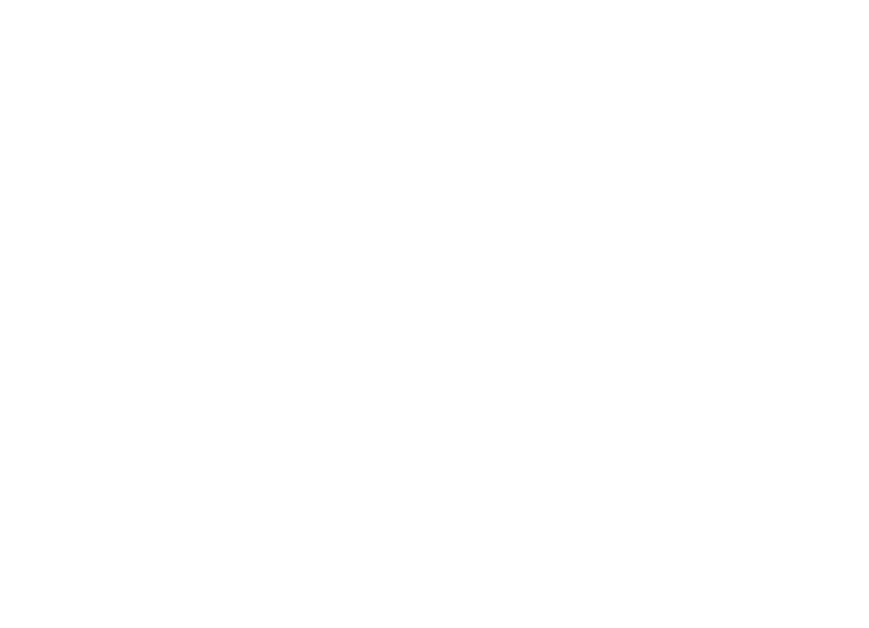
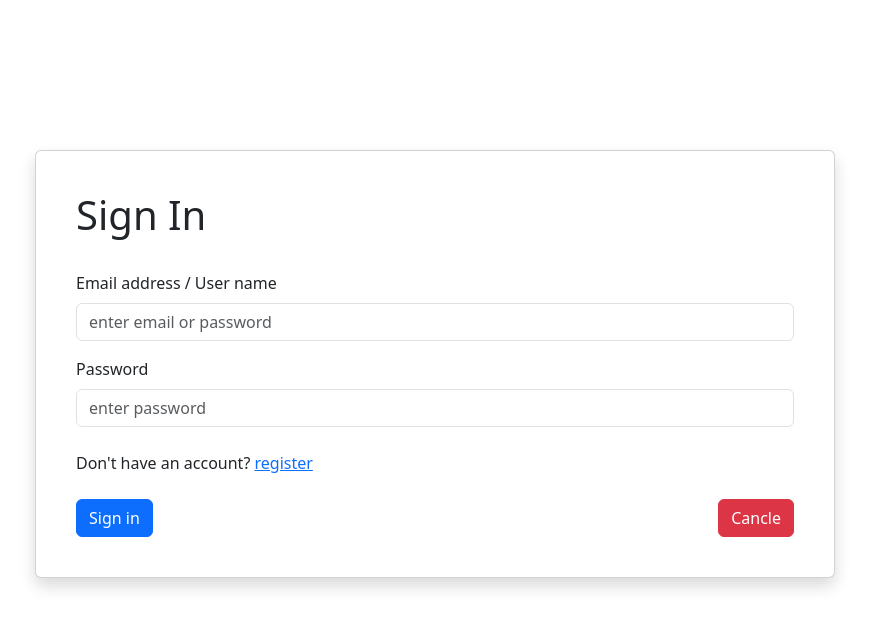
Before and after one commit to AnjanaTharanga24/springboot-react-ecommerce-web-application, a React (Create React App) app in the folder frontend/: page /login in a window 1280 px wide. Shown: the top 628 px of the page, without its empty margins (315-1184 px from the left). Built offline with nearby package versions, Linux system fonts and the light colour scheme.

Commit message:
create login page with login form

```diff
--- /dev/null
+++ b/frontend/src/css/login.css
@@ -0,0 +1,8 @@
+.form-login-card{
+    width: 800px;
+    margin-top: 150px;
+    margin-left: 350px;
+    text-align: start;
+    padding: 40px;
+    margin-bottom: 150px;
+}
--- a/frontend/src/css/register.css
+++ b/frontend/src/css/register.css
@@ -1,6 +1,6 @@
 .form-card{
     width: 800px;
-   margin-top: 100px;
+   margin-top: 60px;
    margin-left: 350px;
    text-align: start;
    padding: 40px;
--- a/frontend/src/pages/Login.jsx
+++ b/frontend/src/pages/Login.jsx
@@ -1,9 +1,50 @@
-import React from 'react'
+import React from "react";
+import { useNavigate } from "react-router-dom";
+import "../css/login.css";
 
 export default function Login() {
+    const navigate = useNavigate();
+
+    const handleCancleLogin = (e) =>{
+        e.preventDefault()
+        navigate('/')
+    }
   return (
     <div>
+      <div className="card form-login-card shadow ">
+        <div className="mb-4">
+          <h1>Sign In</h1>
+        </div>
 
+        <form>
+          <div className="mb-3">
+            <label htmlFor="email" className="form-label">
+              Email address / User name
+            </label>
+            <input type="email" className="form-control" id="email" placeholder="enter email or password" />
+          </div>
+
+          <div className="mb-3">
+            <label htmlFor="password" className="form-label">
+              Password
+            </label>
+            <input type="password" className="form-control" id="password" placeholder="enter password"/>
+          </div>
+
+          <div className="mt-4">
+            <p>Don't have an account? <a href="/register">register</a></p>
+          </div>
+
+          <div className="d-flex justify-content-between mt-4">
+            <button type="submit" className="btn btn-primary">
+              Sign in
+            </button>
+            <button type="submit" className="btn btn-danger" onClick={handleCancleLogin}>
+              Cancle
+            </button>
+          </div>
+        </form>
+      </div>
     </div>
-  )
+  );
 }
--- a/frontend/src/pages/Register.jsx
+++ b/frontend/src/pages/Register.jsx
@@ -5,7 +5,7 @@
 export default function Register() {
     const navigate = useNavigate();
 
-    const CancleRegistration = (e) => {
+    const handleCancleRegistration = (e) => {
         e.preventDefault()
         navigate('/')
     }
@@ -21,13 +21,13 @@
             <label htmlFor="fullName" className="form-label">
               Full name
             </label>
-            <input type="text" className="form-control" id="fullName" />
+            <input type="text" className="form-control" id="fullName" placeholder="enter full name"/>
           </div>
           <div className="mb-3">
             <label htmlFor="userName" className="form-label">
               User name
             </label>
-            <input type="text" className="form-control" id="userName" />
+            <input type="text" className="form-control" id="userName" placeholder="enter user name"/>
           </div>
           <div className="mb-3">
             <label htmlFor="dob" className="form-label">
@@ -90,20 +90,20 @@
             <label htmlFor="contactNumber" className="form-label">
               Contact number
             </label>
-            <input type="text" className="form-control" id="contactNumber" />
+            <input type="text" className="form-control" id="contactNumber" placeholder="enter contact number"/>
           </div>
           <div className="mb-3">
             <label htmlFor="email" className="form-label">
               Email address
             </label>
-            <input type="email" className="form-control" id="email" />
+            <input type="email" className="form-control" id="email" placeholder="enter email" />
           </div>
 
           <div className="mb-3">
             <label htmlFor="password" className="form-label">
               Password
             </label>
-            <input type="password" className="form-control" id="password" />
+            <input type="password" className="form-control" id="password" placeholder="enter password"/>
           </div>
           <div className="mb-3 form-check mt-3">
             <input
@@ -119,7 +119,7 @@
             <button type="submit" className="btn btn-primary">
               Register
             </button>
-            <button type="submit" className="btn btn-danger" onClick={CancleRegistration}>
+            <button type="submit" className="btn btn-danger" onClick={handleCancleRegistration}>
               Cancle
             </button>
           </div>
```
